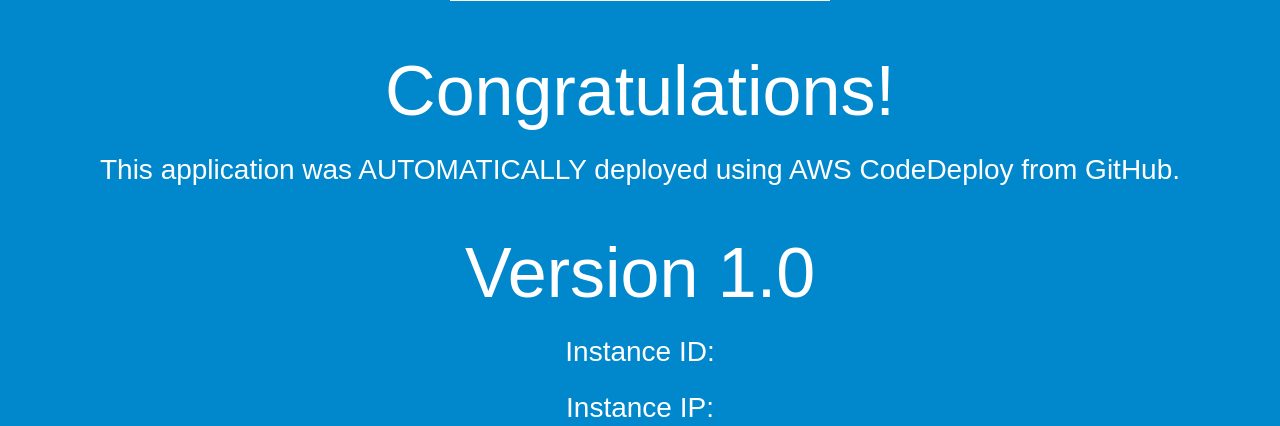
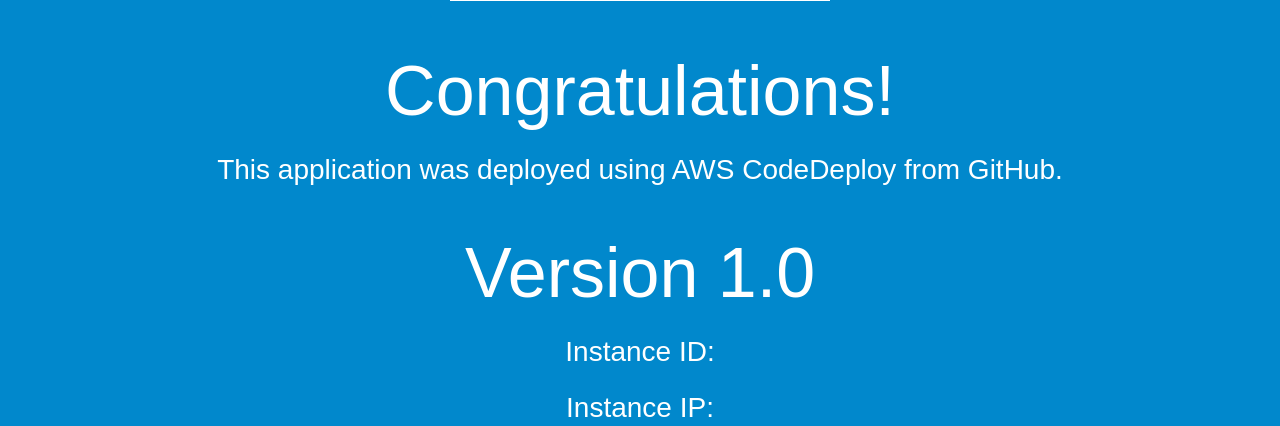
Before and after one commit to Strider678/DevOPS, a PHP site: page /test.php in a window 1280 px wide. Shown: the part 205-631 px from the top of the page. Run offline with PHP 8.4, Linux system fonts and the light colour scheme; data that the repository does not hold is empty.

Commit message:
Update test.php

```diff
--- a/test.php
+++ b/test.php
@@ -32,7 +32,7 @@
   <div align="center">
     <img src="logo.png"/>
     <h1>Congratulations!</h1>
-    <h2>This application was AUTOMATICALLY deployed using AWS CodeDeploy from GitHub.</h2>
+    <h2>This application was deployed using AWS CodeDeploy from GitHub.</h2>
     <h1>Version 1.0</h1>
     <?php
       $id = file_get_contents("http://instance-data/latest/meta-data/instance-id");
```
